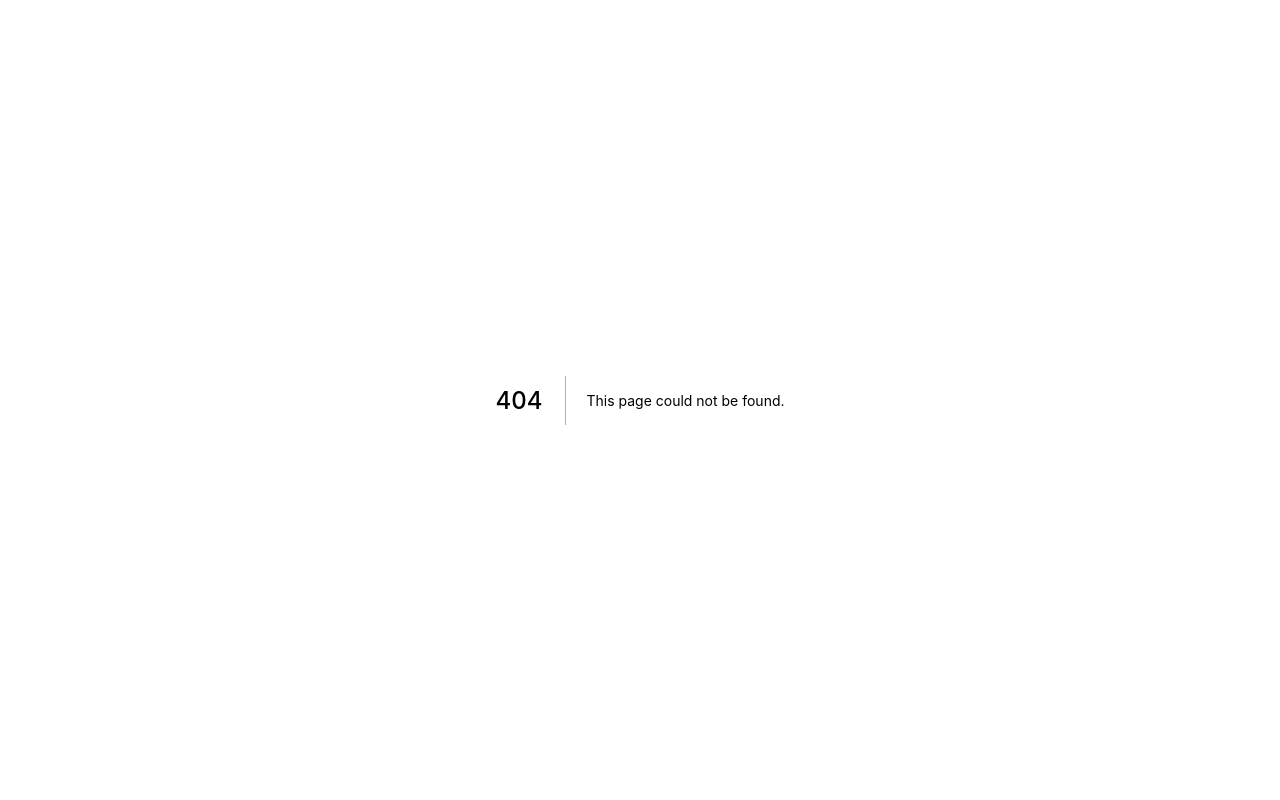
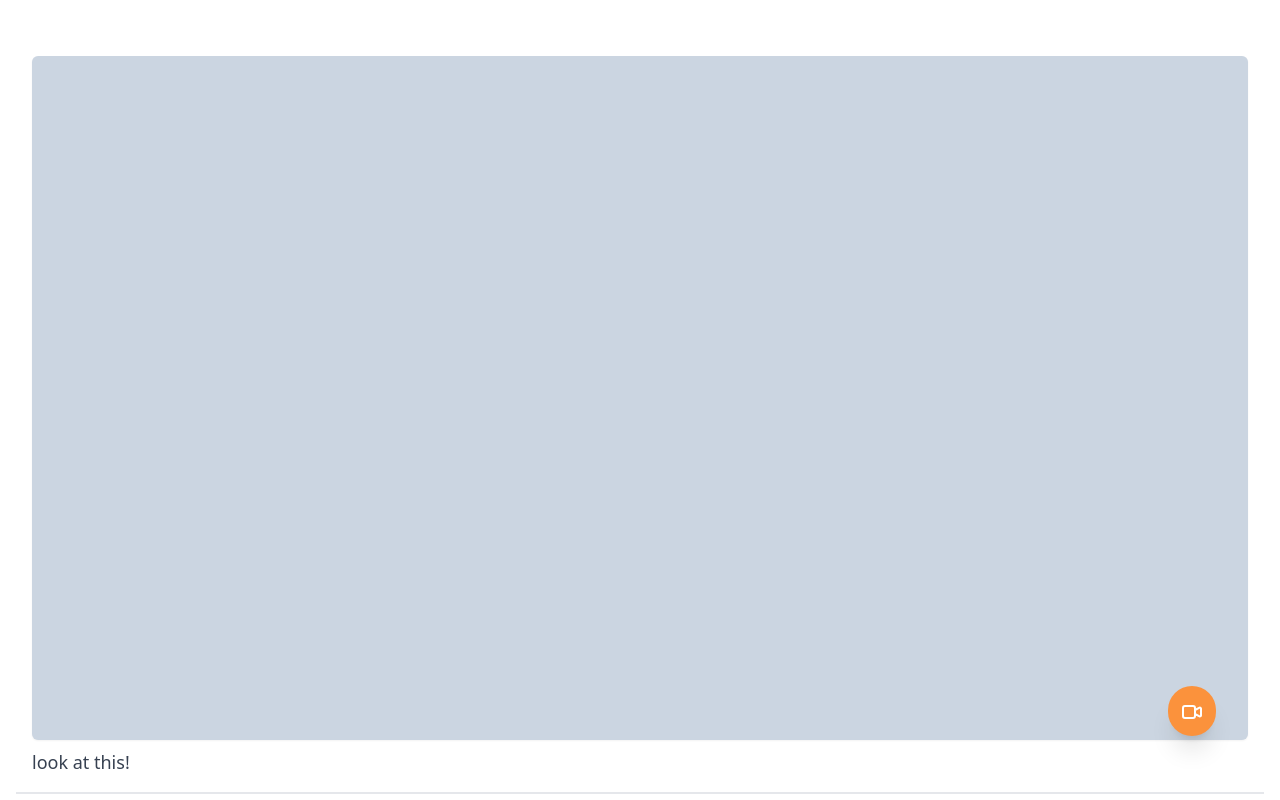
Before and after one commit to gyulsbox/Re_earth, a Next.js app: page /live in a window 1280 px wide. Before the commit this address had no page. Shown: the top 800 px of the page. Built offline with nearby package versions, Linux system fonts and the light colour scheme.

Commit message:
feat: Add live page

```diff
--- /dev/null
+++ b/pages/live.tsx
@@ -0,0 +1,36 @@
+import type { NextPage } from 'next';
+
+const Live: NextPage = () => {
+  return (
+    <div className='py-10 px-4 divide-y-2 space-y-4'>
+      {new Array(10).fill(1).map((_, i) => (
+        <div key={i} className='pt-4 px-4'>
+          <div className='w-full rounded-md shadow-sm bg-slate-300 aspect-video' />
+          <h3 className='text-gray-700 text-lg mt-2'>
+            look at this!
+          </h3>
+        </div>
+      ))}
+      <button
+        className='fixed bottom-16 right-16 bg-orange-400 hover:bg-orange-300 rounded-full p-3 border-transparent text-white shadow-xl transition-colors'>
+        <svg
+          className="w-6 h-6"
+          fill="none"
+          stroke="currentColor"
+          viewBox="0 0 24 24"
+          xmlns="http://www.w3.org/2000/svg"
+        >
+          <path
+            strokeLinecap="round"
+            strokeLinejoin="round"
+            strokeWidth="2"
+            d="M15 10l4.553-2.276A1 1 0 0121 8.618v6.764a1 1 0 01-1.447.894L15 14M5 18h8a2 2 0 002-2V8a2 2 0 00-2-2H5a2 2 0 00-2 2v8a2 2 0 002 2z"
+          >
+          </path>
+        </svg>
+      </button>
+  </div>
+  )
+}
+
+export default Live;
```
